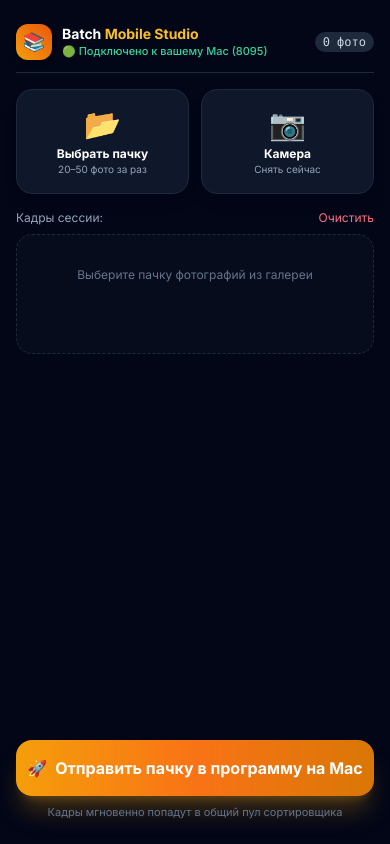
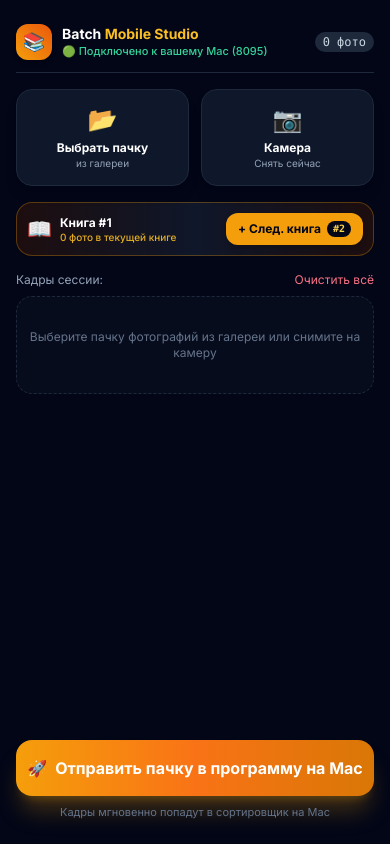
Before and after one commit to igor-k07/bookinistic-studio, a Python web app: template templates/mobile.html in a window 390 px wide. Run offline with Jinja, Linux system fonts and the light colour scheme; the template is opened without the code that fills it, so the values that code supplies are empty; some libraries are stand-ins or nearby versions.

Commit message:
feat(mobile): add manual book separator and session counter for batch capture

```diff
--- a/templates/mobile.html
+++ b/templates/mobile.html
@@ -28,31 +28,46 @@
 
     <!-- КНОПКИ ВЫБОРА ПАЧКИ ФОТО -->
     <div class="grid grid-cols-2 gap-3">
-      <label class="flex flex-col items-center justify-center p-4 bg-slate-900 border border-slate-800 rounded-2xl active:bg-slate-800 transition text-center cursor-pointer shadow-lg">
+      <label class="flex flex-col items-center justify-center p-3.5 bg-slate-900 border border-slate-800 rounded-2xl active:bg-slate-800 transition text-center cursor-pointer shadow-lg">
         <input type="file" multiple accept="image/*" class="hidden" onchange="handleMobileFiles(event)">
-        <span class="text-3xl mb-1">📂</span>
+        <span class="text-2xl mb-1">📂</span>
         <span class="text-xs font-bold text-white">Выбрать пачку</span>
-        <span class="text-[10px] text-slate-400">20–50 фото за раз</span>
+        <span class="text-[10px] text-slate-400">из галереи</span>
       </label>
 
-      <label class="flex flex-col items-center justify-center p-4 bg-slate-900 border border-slate-800 rounded-2xl active:bg-slate-800 transition text-center cursor-pointer shadow-lg">
+      <label class="flex flex-col items-center justify-center p-3.5 bg-slate-900 border border-slate-800 rounded-2xl active:bg-slate-800 transition text-center cursor-pointer shadow-lg">
         <input type="file" capture="environment" accept="image/*" class="hidden" onchange="handleMobileFiles(event)">
-        <span class="text-3xl mb-1">📷</span>
+        <span class="text-2xl mb-1">📷</span>
         <span class="text-xs font-bold text-white">Камера</span>
         <span class="text-[10px] text-slate-400">Снять сейчас</span>
       </label>
+    </div>
+
+    <!-- КНОПКА РАЗДЕЛЕНИЯ КНИГ В 1 КЛИК -->
+    <div class="bg-gradient-to-r from-amber-950/40 via-slate-900 to-amber-950/40 p-2.5 rounded-2xl border border-amber-500/30 flex items-center justify-between gap-2 shadow-sm">
+      <div class="flex items-center gap-2">
+        <span class="text-xl">📖</span>
+        <div class="leading-tight">
+          <div class="text-xs font-bold text-white" id="currentBookLabel">Книга #1</div>
+          <div class="text-[10px] text-amber-400/90 font-medium" id="currentBookCount">0 фото в текущей книге</div>
+        </div>
+      </div>
+      <button type="button" onclick="nextMobileBook()" class="px-3 py-2 rounded-xl bg-amber-500 hover:bg-amber-400 active:scale-95 text-slate-950 font-bold text-xs shadow-md transition flex items-center gap-1.5 shrink-0">
+        <span>+ След. книга</span>
+        <span id="nextBookNumBadge" class="px-1.5 py-0.2 rounded-full bg-slate-950 text-amber-300 text-[10px] font-mono">#2</span>
+      </button>
     </div>
 
     <!-- ПРЕВЬЮ ВЫБРАННЫХ ФОТО -->
     <div class="space-y-2">
       <div class="flex items-center justify-between text-xs text-slate-400">
         <span>Кадры сессии:</span>
-        <button type="button" onclick="clearMobilePhotos()" class="text-rose-400">Очистить</button>
+        <button type="button" onclick="clearMobilePhotos()" class="text-rose-400">Очистить всё</button>
       </div>
 
-      <div id="mobileGrid" class="grid grid-cols-3 gap-2 min-h-[120px]">
-        <div class="col-span-3 text-center py-8 border border-dashed border-slate-800 rounded-2xl text-xs text-slate-500 bg-slate-900/40">
-          Выберите пачку фотографий из галереи
+      <div id="mobileGrid" class="space-y-3 min-h-[120px]">
+        <div class="text-center py-8 border border-dashed border-slate-800 rounded-2xl text-xs text-slate-500 bg-slate-900/40">
+          Выберите пачку фотографий из галереи или снимите на камеру
         </div>
       </div>
     </div>
@@ -63,11 +78,34 @@
       <span>🚀</span>
       <span id="sendBtnText">Отправить пачку в программу на Mac</span>
     </button>
-    <p id="mobileStatus" class="text-center text-[11px] text-slate-500 mt-2">Кадры мгновенно попадут в общий пул сортировщика</p>
+    <p id="mobileStatus" class="text-center text-[11px] text-slate-500 mt-2">Кадры мгновенно попадут в сортировщик на Mac</p>
   </div>
 
   <script>
     let mobileImages = [];
+    let currentMobileBookNum = 1;
+
+    function nextMobileBook() {
+      const photosInCur = mobileImages.filter(img => (img.book_index || 1) === currentMobileBookNum).length;
+      if (photosInCur === 0) {
+        alert('Сначала добавьте фото для текущей книги перед переходом к следующей!');
+        return;
+      }
+      currentMobileBookNum++;
+      if (navigator.vibrate) navigator.vibrate(40);
+      updateMobileBookUI();
+      renderMobileGrid();
+    }
+
+    function updateMobileBookUI() {
+      const label = document.getElementById('currentBookLabel');
+      const count = document.getElementById('currentBookCount');
+      const nextBadge = document.getElementById('nextBookNumBadge');
+      const inCur = mobileImages.filter(img => (img.book_index || 1) === currentMobileBookNum).length;
+      if (label) label.textContent = `Книга #${currentMobileBookNum}`;
+      if (count) count.textContent = `${inCur} фото в текущей книге`;
+      if (nextBadge) nextBadge.textContent = `#${currentMobileBookNum + 1}`;
+    }
 
     function resizeImage(file, maxDimension = 1800, quality = 0.85) {
       return new Promise((resolve) => {
@@ -96,7 +134,8 @@
               name: file.name || 'batch_photo.jpg',
               mime: 'image/jpeg',
               data: dataUrl.split(',')[1],
-              preview: dataUrl
+              preview: dataUrl,
+              book_index: currentMobileBookNum
             });
           };
           img.src = e.target.result;
@@ -109,13 +148,19 @@
       const files = Array.from(e.target.files).filter(f => f.type.startsWith('image/'));
       if (files.length === 0) return;
       const status = document.getElementById('mobileStatus');
-      status.textContent = '⚡ Оптимизация ' + files.length + ' фото...';
-      for (const f of files) {
-        const resized = await resizeImage(f);
-        mobileImages.push(resized);
+      status.textContent = '⚡ Быстрая оптимизация ' + files.length + ' фото...';
+
+      // Параллельная оптимизация порциями по 4 файла для моментальной отдачи
+      const batchSize = 4;
+      for (let i = 0; i < files.length; i += batchSize) {
+        const slice = files.slice(i, i + batchSize);
+        const resizedSlice = await Promise.all(slice.map(f => resizeImage(f, 1600, 0.84)));
+        mobileImages.push(...resizedSlice);
+        updateMobileBookUI();
         renderMobileGrid();
+        status.textContent = `⚡ Оптимизировано ${mobileImages.length} из ${files.length} фото...`;
       }
-      status.textContent = `${mobileImages.length} фото готовы к отправке на Mac`;
+      status.textContent = `✅ ${mobileImages.length} фото готовы к отправке на Mac`;
       e.target.value = '';
     }
 
@@ -125,27 +170,56 @@
       badge.textContent = `${mobileImages.length} фото`;
 
       if (mobileImages.length === 0) {
-        grid.innerHTML = '<div class="col-span-3 text-center py-8 border border-dashed border-slate-800 rounded-2xl text-xs text-slate-500 bg-slate-900/40">Выберите пачку фотографий из галереи</div>';
+        grid.innerHTML = '<div class="text-center py-8 border border-dashed border-slate-800 rounded-2xl text-xs text-slate-500 bg-slate-900/40">Выберите пачку фотографий из галереи или снимите на камеру</div>';
         return;
       }
 
-      grid.innerHTML = mobileImages.map((img, idx) => `
-        <div class="relative group bg-slate-900 rounded-xl overflow-hidden border border-slate-800 aspect-[3/4]">
-          <img src="${img.preview}" class="w-full h-full object-cover">
-          <div class="absolute top-1 left-1 px-1.5 py-0.5 rounded bg-black/80 text-[10px] font-semibold text-white">
-            #${idx+1}
+      // Группируем фото по book_index
+      const bookGroups = {};
+      mobileImages.forEach((img, idx) => {
+        const bNum = img.book_index || 1;
+        if (!bookGroups[bNum]) bookGroups[bNum] = [];
+        bookGroups[bNum].push({ img, idx });
+      });
+
+      const groupKeys = Object.keys(bookGroups).map(Number).sort((a, b) => a - b);
+
+      grid.innerHTML = groupKeys.map(bNum => {
+        const items = bookGroups[bNum];
+        return `
+          <div class="space-y-2 bg-slate-900/70 p-2.5 rounded-2xl border border-slate-800 shadow-sm">
+            <div class="flex items-center justify-between px-1">
+              <span class="text-xs font-bold text-amber-400 flex items-center gap-1.5">
+                <span>📖</span> <span>Книга #${bNum}</span>
+              </span>
+              <span class="text-[10px] text-slate-400 font-mono">${items.length} фото</span>
+            </div>
+            <div class="grid grid-cols-3 gap-2">
+              ${items.map(({ img, idx }) => `
+                <div class="relative group bg-slate-950 rounded-xl overflow-hidden border border-slate-800 aspect-[3/4]">
+                  <img src="${img.preview}" class="w-full h-full object-cover">
+                  <div class="absolute top-1 left-1 px-1.5 py-0.5 rounded bg-black/80 text-[10px] font-semibold text-white">
+                    #${idx+1}
+                  </div>
+                  <button type="button" onclick="removeMobileImage(${idx})" class="absolute top-1 right-1 w-6 h-6 rounded-full bg-black/80 text-white flex items-center justify-center text-xs">✕</button>
+                </div>
+              `).join('')}
+            </div>
           </div>
-          <button type="button" onclick="removeMobileImage(${idx})" class="absolute top-1 right-1 w-6 h-6 rounded-full bg-black/80 text-white flex items-center justify-center text-xs">✕</button>
-        </div>
-      `).join('');
+        `;
+      }).join('');
     }
 
     function removeMobileImage(idx) {
       mobileImages.splice(idx, 1);
+      updateMobileBookUI();
       renderMobileGrid();
     }
+
     function clearMobilePhotos() {
       mobileImages = [];
+      currentMobileBookNum = 1;
+      updateMobileBookUI();
       renderMobileGrid();
     }
 
@@ -171,7 +245,8 @@
             images: mobileImages.map(img => ({
               name: img.name,
               mime: img.mime,
-              data: img.data
+              data: img.data,
+              book_index: img.book_index || 1
             }))
           })
         });
@@ -181,6 +256,8 @@
           status.textContent = '✅ Пачка успешно передана в программу на Mac!';
           status.className = 'text-center text-xs text-emerald-400 font-semibold mt-2';
           mobileImages = [];
+          currentMobileBookNum = 1;
+          updateMobileBookUI();
           renderMobileGrid();
           alert('✅ Успешно отправлено! Все фото уже в пуле на экране компьютера.');
         } else {
```
